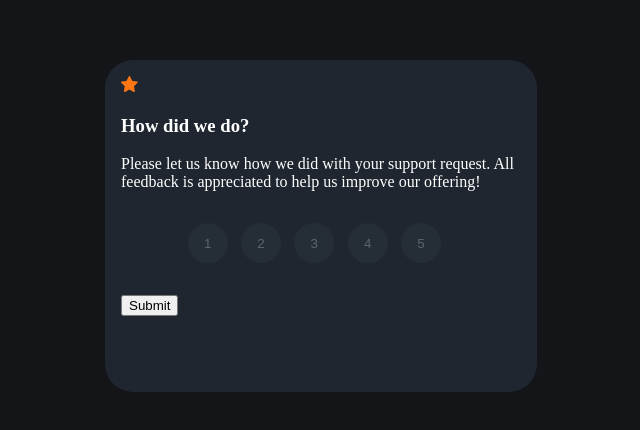
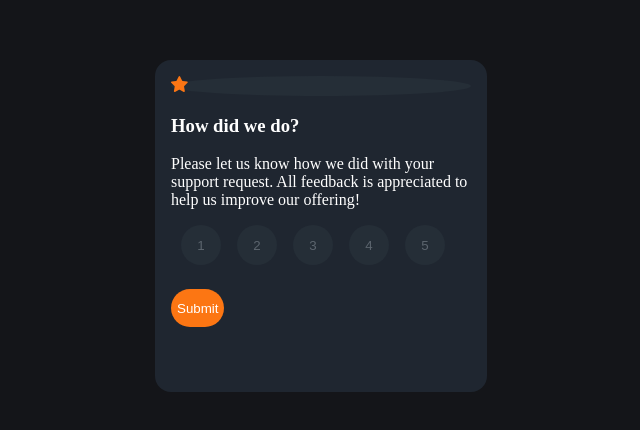
Before and after one commit to Jenna-Deamer/Interactive-rating-component-challenge, a plain HTML site: page index.html in a window 1280 px wide. Shown: the part 182-612 px from the top of the page, without its empty margins (319-959 px from the left). Drawn offline with Linux system fonts and the light colour scheme.

Commit message:
border-radius added

```diff
--- a/index.html
+++ b/index.html
@@ -15,12 +15,14 @@
 <body>
   <main>
     <section>
-      <article id=" ratingContainer">
-        <svg width="17" height="16" xmlns="http://www.w3.org/2000/svg">
-          <path
-            d="m9.067.43 1.99 4.031c.112.228.33.386.58.422l4.45.647a.772.772 0 0 1 .427 1.316l-3.22 3.138a.773.773 0 0 0-.222.683l.76 4.431a.772.772 0 0 1-1.12.813l-3.98-2.092a.773.773 0 0 0-.718 0l-3.98 2.092a.772.772 0 0 1-1.119-.813l.76-4.431a.77.77 0 0 0-.222-.683L.233 6.846A.772.772 0 0 1 .661 5.53l4.449-.647a.772.772 0 0 0 .58-.422L7.68.43a.774.774 0 0 1 1.387 0Z"
-            fill="#FC7614" />
-        </svg>
+      <article id="ratingContainer">
+        <div id="starWrapper">
+          <svg width="17" height="16" xmlns="http://www.w3.org/2000/svg">
+            <path
+              d="m9.067.43 1.99 4.031c.112.228.33.386.58.422l4.45.647a.772.772 0 0 1 .427 1.316l-3.22 3.138a.773.773 0 0 0-.222.683l.76 4.431a.772.772 0 0 1-1.12.813l-3.98-2.092a.773.773 0 0 0-.718 0l-3.98 2.092a.772.772 0 0 1-1.119-.813l.76-4.431a.77.77 0 0 0-.222-.683L.233 6.846A.772.772 0 0 1 .661 5.53l4.449-.647a.772.772 0 0 0 .58-.422L7.68.43a.774.774 0 0 1 1.387 0Z"
+              fill="#FC7614" />
+          </svg>
+        </div>
         <h1>How did we do?</h1>
         <p>
           Please let us know how we did with your support request. All
--- a/styles.css
+++ b/styles.css
@@ -12,21 +12,27 @@ main {
 
 }
 
-article {
+section {
+    display: flex;
+    flex-direction: column;
     background-color: #1f2630;
     height: 300px;
-    width: 400px;
+    width: 300px;
     padding: 16px;
-    border-radius: 28px;
+    border-radius: 16px;
 
+}
+
+#starWrapper {
+    background-color: #252e37;
+    border-radius: 100%;
 }
 
 #resultButtonWrapper {
     display: flex;
     justify-content: center;
-    margin-bottom: 2em;
-    margin-top: 2em;
-
+    margin-bottom: 1.5em;
+    margin-top: 1em;
 }
 
 #resultButtonWrapper button {
@@ -36,5 +42,14 @@ article {
     width: 40px;
     border-radius: 100%;
     border: none;
-    margin-right: 1em;
+    margin-inline-end: 16px;
 }
+
+#submitBtn {
+    background-color: #fc7613;
+    color: #fff;
+    border-radius: 28px;
+    border: none;
+    height: 38px;
+
+}
```
